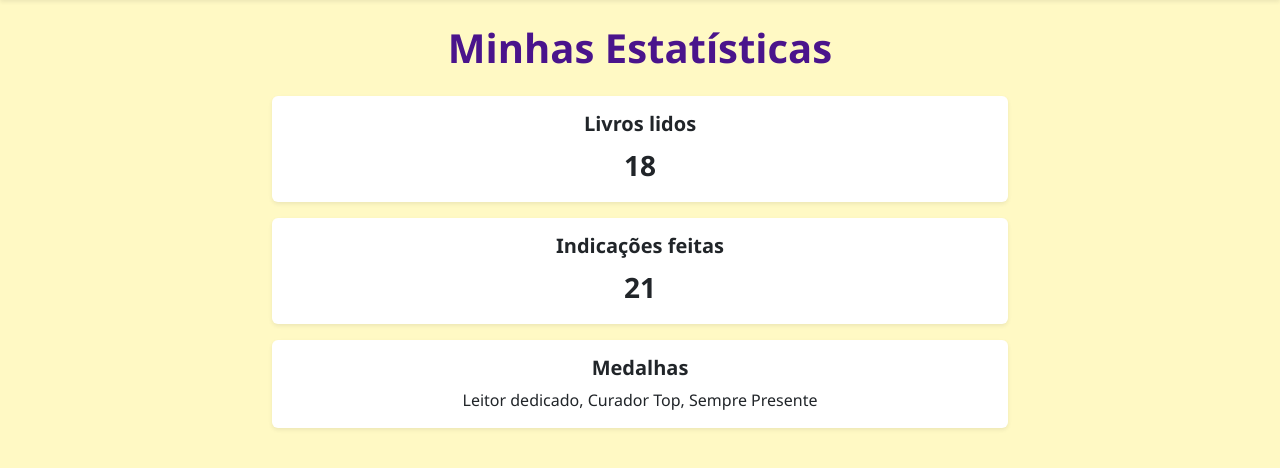
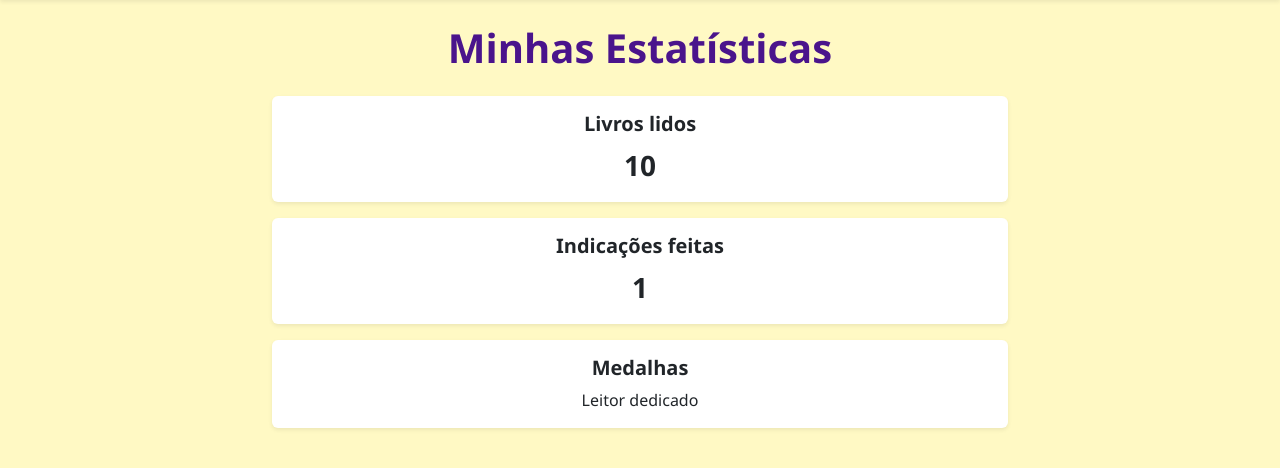
Before and after one commit to maristeca/readme-clube-de-livros, a Flask app: page /estatisticas in a window 1280 px wide. Shown: the part 76-544 px from the top of the page. Run offline with Flask 3, Linux system fonts and the light colour scheme; the visitor is signed in with stand-in values (Sample User, id 1).

Commit message:
Mari sanagioto

```diff
--- a/templates/estatisticas.html
+++ b/templates/estatisticas.html
@@ -8,19 +8,19 @@
     <div class="card mb-3 shadow-sm border-0 text-center">
       <div class="card-body">
         <h5 class="card-title text-purple fw-bold">Livros lidos</h5>
-        <p class="card-text fs-3 fw-bold">18</p>
+        <p class="card-text fs-3 fw-bold">10</p>
       </div>
     </div>
     <div class="card mb-3 shadow-sm border-0 text-center">
       <div class="card-body">
         <h5 class="card-title text-purple fw-bold">Indicações feitas</h5>
-        <p class="card-text fs-3 fw-bold">21</p>
+        <p class="card-text fs-3 fw-bold">1</p>
       </div>
     </div>
     <div class="card mb-3 shadow-sm border-0 text-center">
       <div class="card-body">
         <h5 class="card-title text-purple fw-bold">Medalhas</h5>
-        <p class="card-text">Leitor dedicado, Curador Top, Sempre Presente</p>
+        <p class="card-text">Leitor dedicado</p>
       </div>
     </div>
   </div>
```
